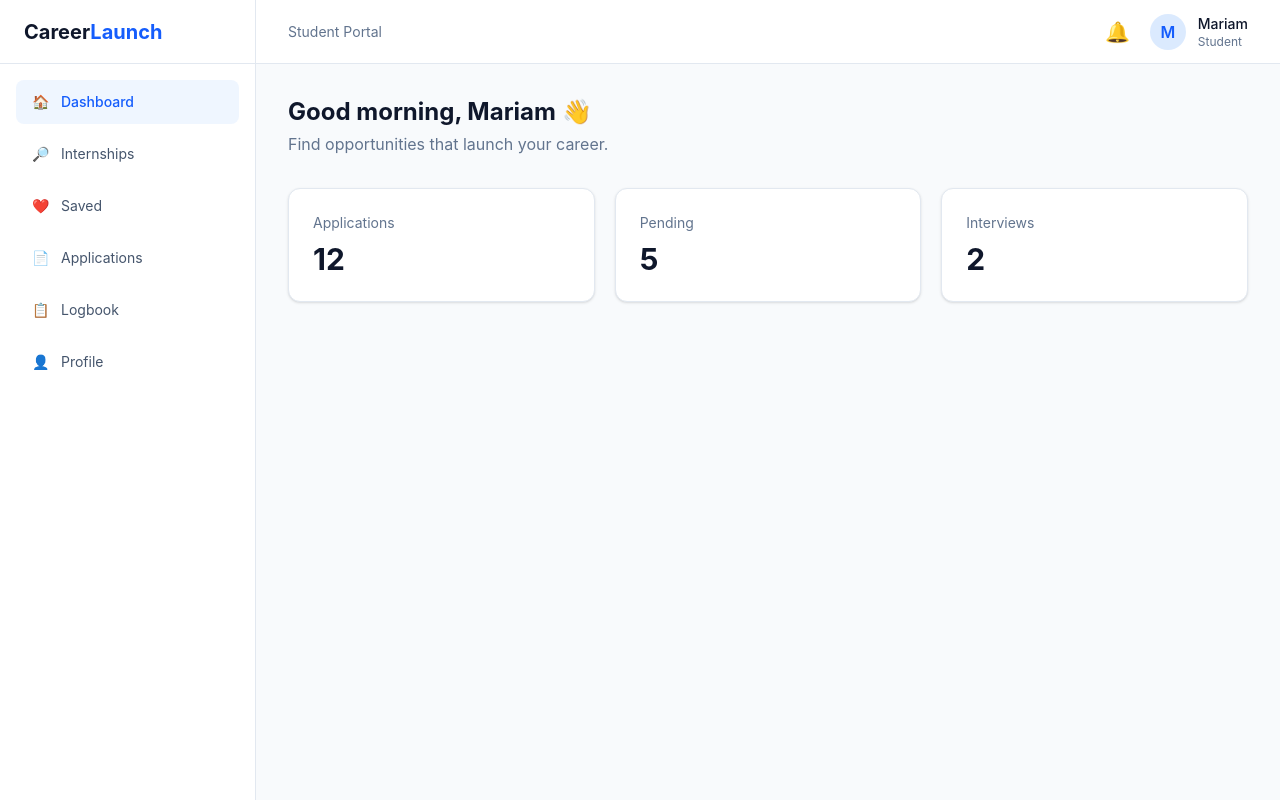
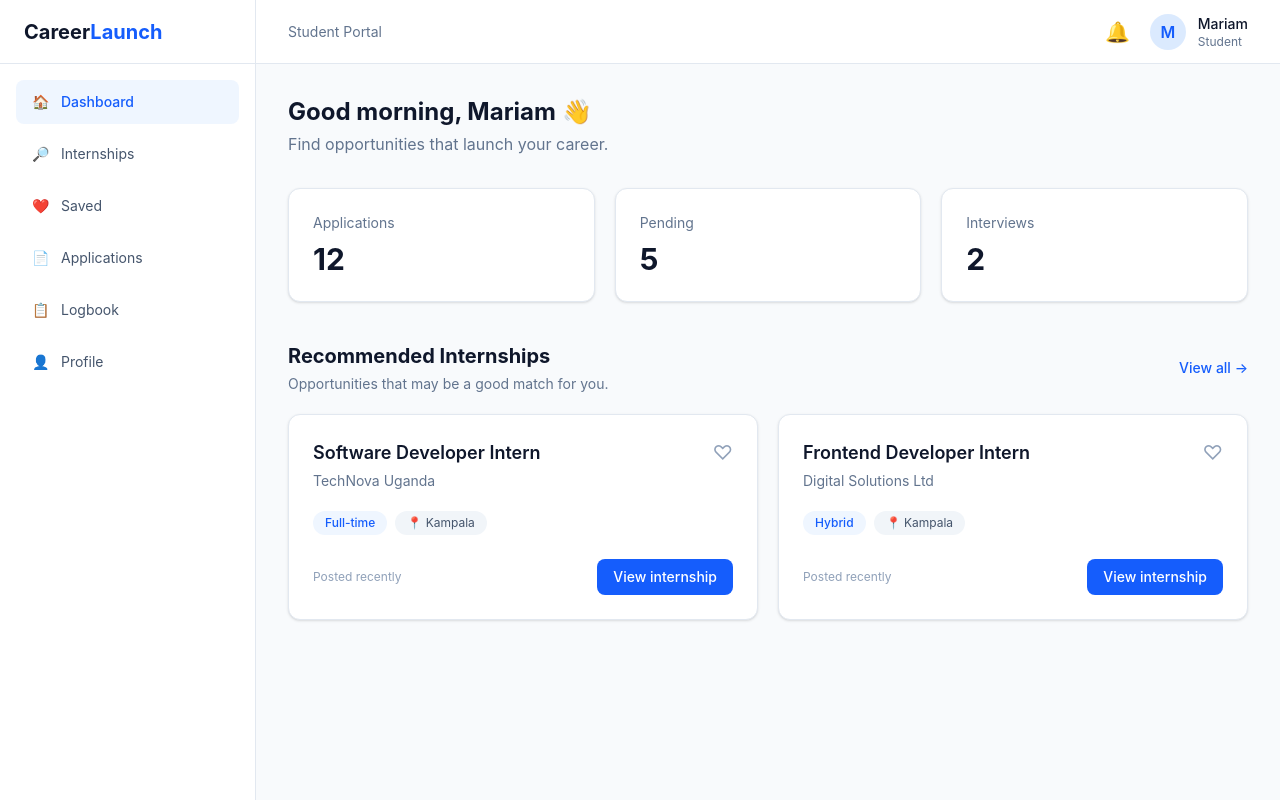
Before and after one commit to mariam968/CareerLaunch, a React app in the folder frontend/: page / in a window 1280 px wide. Built offline with nearby package versions, Linux system fonts and the light colour scheme; the HTML template or start-up script is replaced by a standard one.

Commit message:
feat: add recommended internship cards

```diff
--- /dev/null
+++ b/frontend/src/components/InternshipCard.jsx
@@ -0,0 +1,43 @@
+function InternshipCard({ title, company, location, type }) {
+  return (
+    <div className="rounded-xl border border-slate-200 bg-white p-6 shadow-sm transition hover:-translate-y-1 hover:shadow-md">
+      <div className="flex items-start justify-between">
+        <div>
+          <h3 className="text-lg font-semibold text-slate-900">
+            {title}
+          </h3>
+
+          <p className="mt-1 text-sm text-slate-500">
+            {company}
+          </p>
+        </div>
+
+        <button className="text-xl text-slate-400 hover:text-red-500">
+          ♡
+        </button>
+      </div>
+
+      <div className="mt-5 flex flex-wrap gap-2">
+        <span className="rounded-full bg-blue-50 px-3 py-1 text-xs font-medium text-blue-600">
+          {type}
+        </span>
+
+        <span className="rounded-full bg-slate-100 px-3 py-1 text-xs text-slate-600">
+          📍 {location}
+        </span>
+      </div>
+
+      <div className="mt-6 flex items-center justify-between">
+        <p className="text-xs text-slate-400">
+          Posted recently
+        </p>
+
+        <button className="rounded-lg bg-blue-600 px-4 py-2 text-sm font-medium text-white transition hover:bg-blue-700">
+          View internship
+        </button>
+      </div>
+    </div>
+  )
+}
+
+export default InternshipCard
--- a/frontend/src/pages/Dashboard.jsx
+++ b/frontend/src/pages/Dashboard.jsx
@@ -1,6 +1,9 @@
+import InternshipCard from '../components/InternshipCard'
+
 function Dashboard() {
   return (
     <div>
+      {/* Welcome */}
       <div className="mb-8">
         <h2 className="text-2xl font-bold text-slate-900">
           Good morning, Mariam 👋
@@ -11,28 +14,73 @@ function Dashboard() {
         </p>
       </div>
 
+      {/* Statistics */}
       <div className="grid grid-cols-1 gap-5 md:grid-cols-3">
-        <div className="rounded-xl bg-white p-6 shadow-sm border border-slate-200">
-          <p className="text-sm text-slate-500">Applications</p>
+        <div className="rounded-xl border border-slate-200 bg-white p-6 shadow-sm">
+          <p className="text-sm text-slate-500">
+            Applications
+          </p>
+
           <h3 className="mt-2 text-3xl font-bold text-slate-900">
             12
           </h3>
         </div>
 
-        <div className="rounded-xl bg-white p-6 shadow-sm border border-slate-200">
-          <p className="text-sm text-slate-500">Pending</p>
+        <div className="rounded-xl border border-slate-200 bg-white p-6 shadow-sm">
+          <p className="text-sm text-slate-500">
+            Pending
+          </p>
+
           <h3 className="mt-2 text-3xl font-bold text-slate-900">
             5
           </h3>
         </div>
 
-        <div className="rounded-xl bg-white p-6 shadow-sm border border-slate-200">
-          <p className="text-sm text-slate-500">Interviews</p>
+        <div className="rounded-xl border border-slate-200 bg-white p-6 shadow-sm">
+          <p className="text-sm text-slate-500">
+            Interviews
+          </p>
+
           <h3 className="mt-2 text-3xl font-bold text-slate-900">
             2
           </h3>
         </div>
       </div>
+
+      {/* Recommended internships */}
+      <section className="mt-10">
+        <div className="mb-5 flex items-center justify-between">
+          <div>
+            <h2 className="text-xl font-bold text-slate-900">
+              Recommended Internships
+            </h2>
+
+            <p className="mt-1 text-sm text-slate-500">
+              Opportunities that may be a good match for you.
+            </p>
+          </div>
+
+          <button className="text-sm font-medium text-blue-600 hover:text-blue-700">
+            View all →
+          </button>
+        </div>
+
+        <div className="grid grid-cols-1 gap-5 lg:grid-cols-2">
+          <InternshipCard
+            title="Software Developer Intern"
+            company="TechNova Uganda"
+            location="Kampala"
+            type="Full-time"
+          />
+
+          <InternshipCard
+            title="Frontend Developer Intern"
+            company="Digital Solutions Ltd"
+            location="Kampala"
+            type="Hybrid"
+          />
+        </div>
+      </section>
     </div>
   )
 }
```
